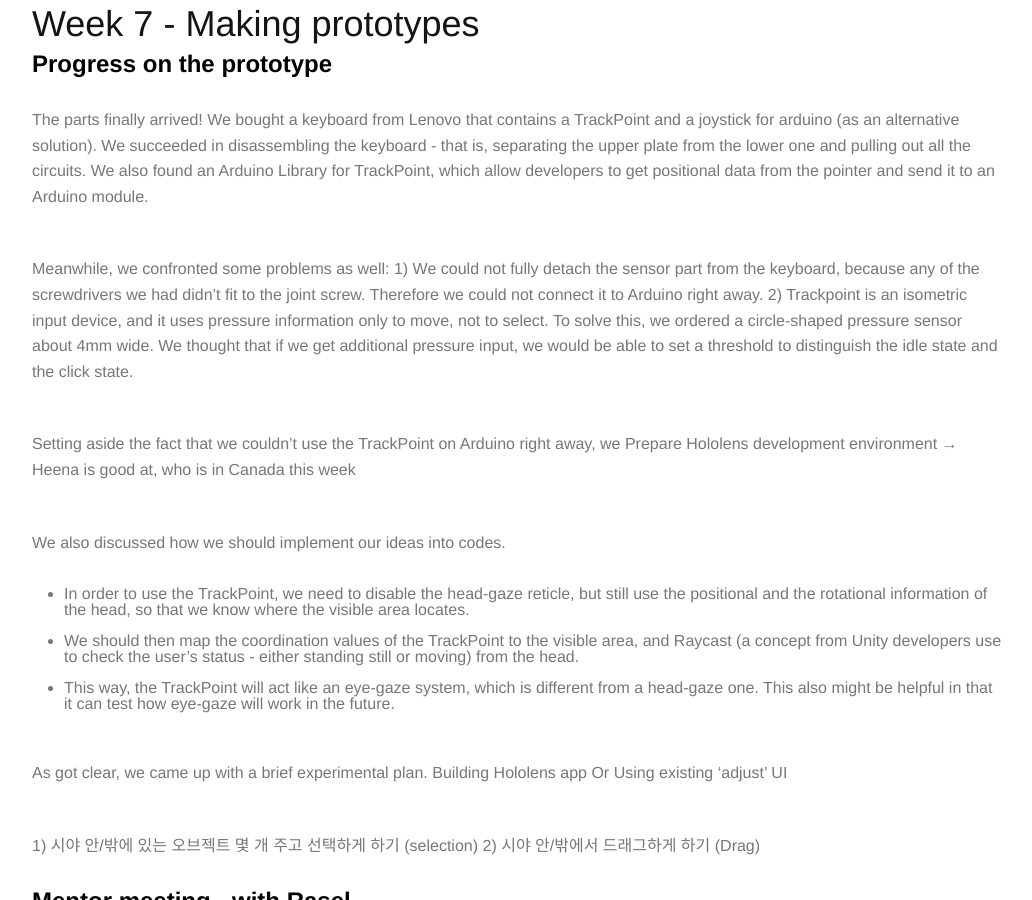
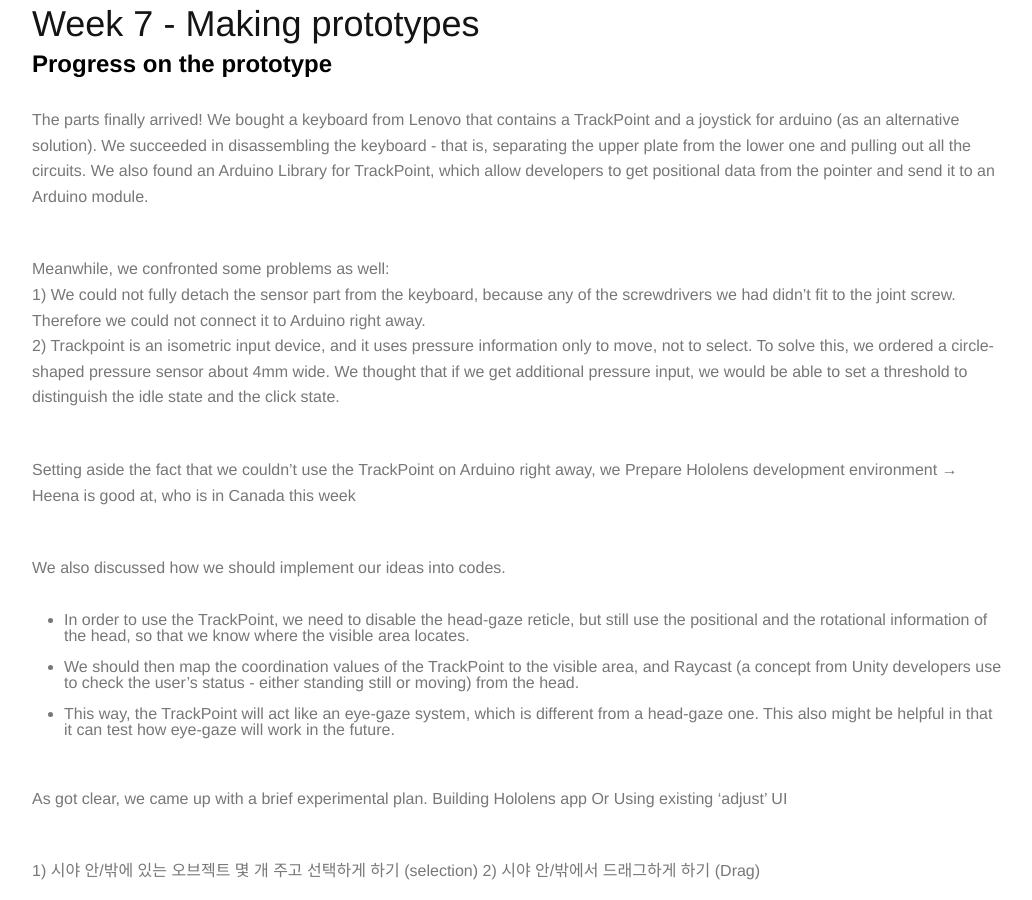
Before and after one commit to unist-AR/unist-AR.github.io, a Jekyll site: the page built from _posts/2018-04-27-Week-7.md, in a window 1280 px wide and 900 px high, scrolled down 318 px. Shown: the whole window, without its empty margins (123-1155 px from the left). Built offline with Jekyll 4.4.1, drawn with Linux system fonts in a browser that asks for light colours; some web fonts are replaced.

Commit message:
added wk 7

```diff
--- a/_posts/2018-04-27-Week-7.md
+++ b/_posts/2018-04-27-Week-7.md
@@ -8,9 +8,9 @@ description: "We started making prototypes "
 The parts finally arrived!
 We bought a keyboard from Lenovo that contains a TrackPoint and a joystick for arduino (as an alternative solution). We succeeded in disassembling the keyboard - that is, separating the upper plate from the lower one and pulling out all the circuits. We also found an Arduino Library for TrackPoint, which allow developers to get positional data from the pointer and send it to an Arduino module.
 
-Meanwhile, we confronted some problems as well:
-    1) We could not fully detach the sensor part from the keyboard, because any of the screwdrivers we had didn't fit to the joint screw. Therefore we could not connect it to Arduino right away.
-    2) Trackpoint is an isometric input device, and it uses pressure information only to move, not to select. To solve this, we ordered a circle-shaped pressure sensor about 4mm wide. We thought that if we get additional pressure input, we would be able to set a threshold to distinguish the idle state and the click state.
+Meanwhile, we confronted some problems as well:<br>
+1) We could not fully detach the sensor part from the keyboard, because any of the screwdrivers we had didn't fit to the joint screw. Therefore we could not connect it to Arduino right away.<br>
+2) Trackpoint is an isometric input device, and it uses pressure information only to move, not to select. To solve this, we ordered a circle-shaped pressure sensor about 4mm wide. We thought that if we get additional pressure input, we would be able to set a threshold to distinguish the idle state and the click state.
 
 Setting aside the fact that we couldn't use the TrackPoint on Arduino right away, we
 Prepare Hololens development environment
```
